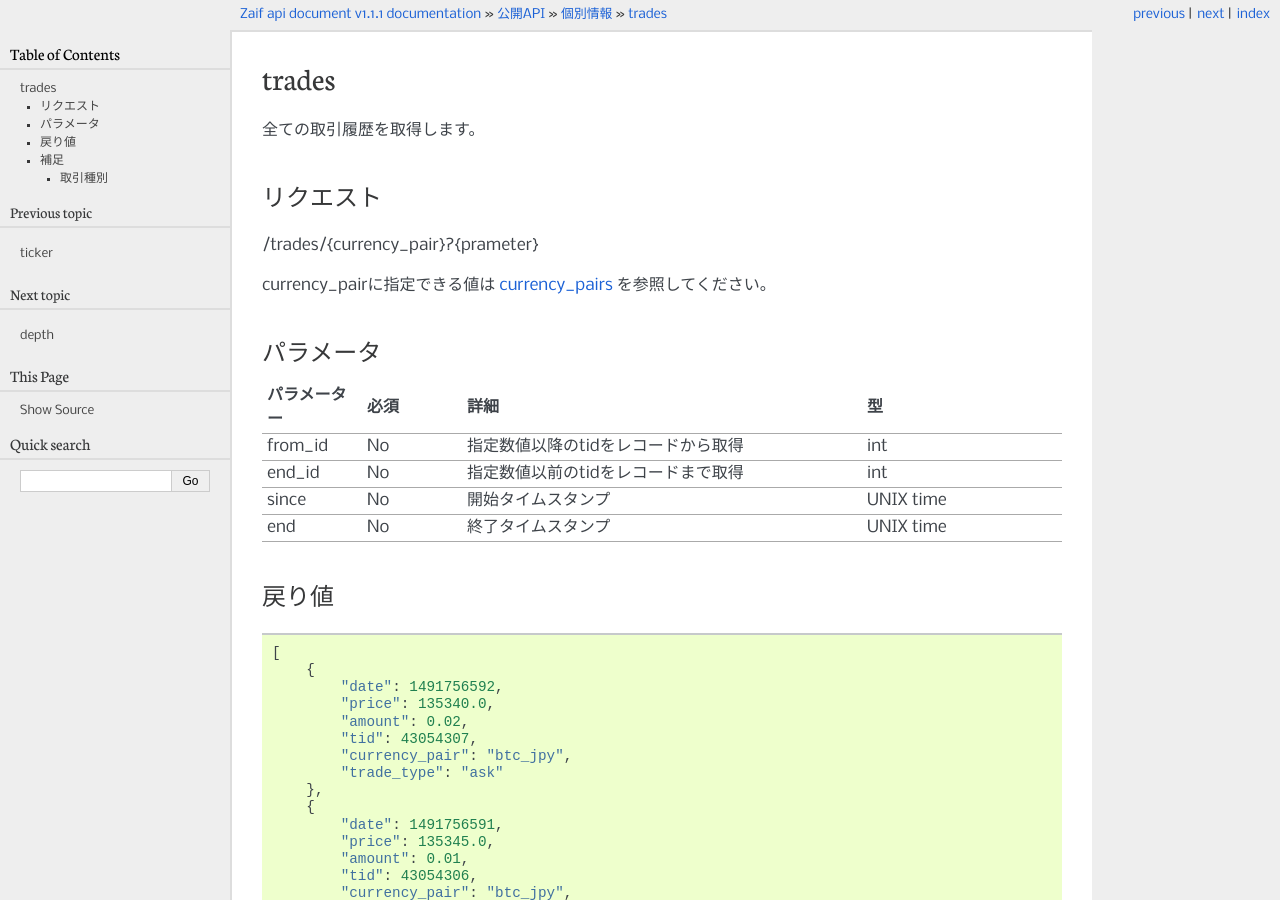
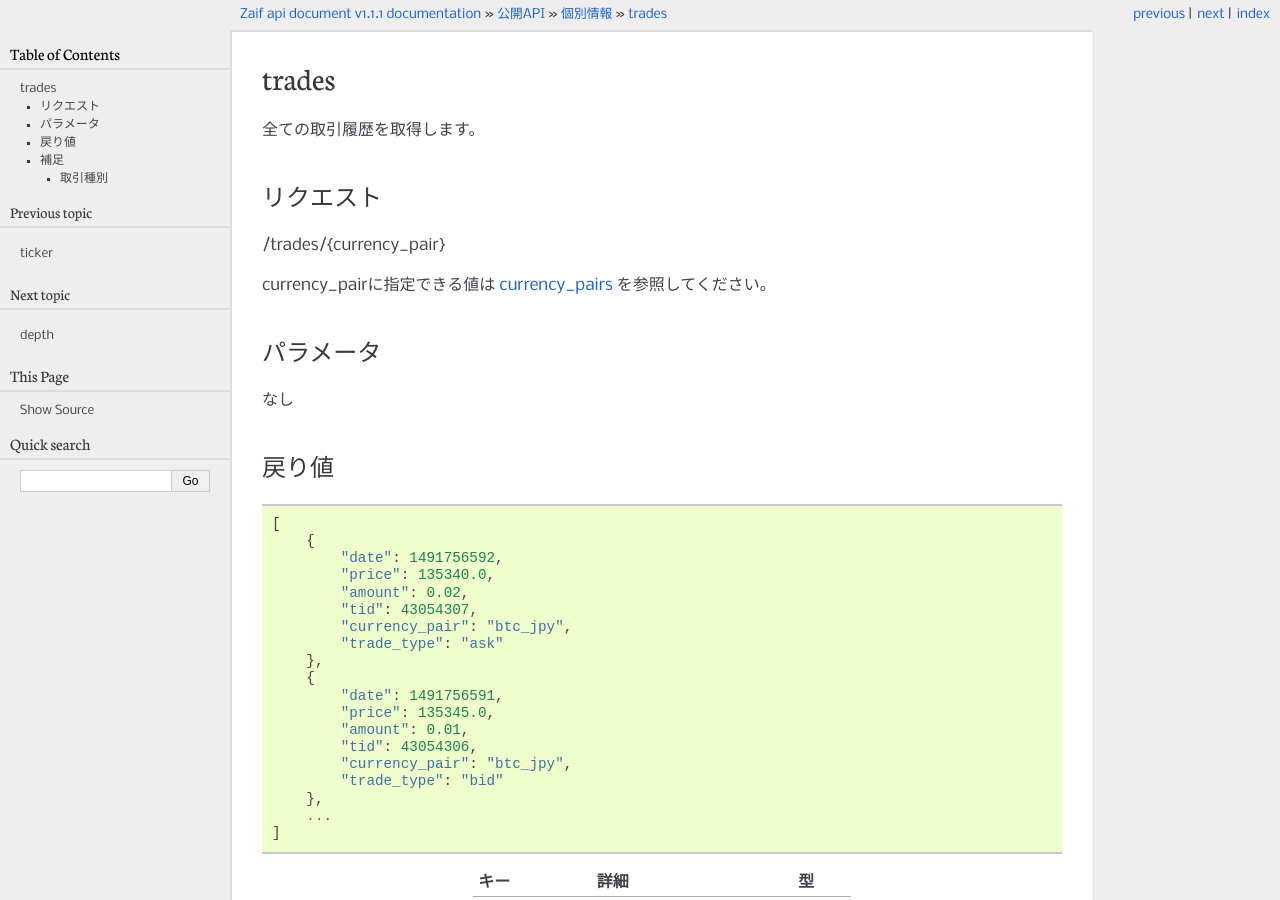
Before and after one commit to techbureau/api-doc, a Sphinx documentation site: the page built from docs/public/2_individual/5_trades.rst, in a window 1280 px wide and 900 px high. Built offline with Sphinx 7.4.7, drawn with Linux system fonts in a browser that asks for light colours.

```diff
--- a/docs/public/2_individual/5_trades.rst
+++ b/docs/public/2_individual/5_trades.rst
@@ -5,22 +5,14 @@
 
 リクエスト
 ==============
-/trades/{currency_pair}?{prameter}
+/trades/{currency_pair}
 
 currency_pairに指定できる値は :ref:`public-currency-pairs` を参照してください。
 
 
 パラメータ
 ==============
-.. csv-table::
-   :header: "パラメーター", "必須", "詳細", "型"
-   :widths: 5, 5, 20, 10
-
-   "from_id", "No", "指定数値以降のtidをレコードから取得", "int"
-   "end_id", "No", "指定数値以前のtidをレコードまで取得", "int"
-   "since", "No", "開始タイムスタンプ", "UNIX time"
-   "end", "No", "終了タイムスタンプ", "UNIX time"
-
+なし
 
 戻り値
 ==============
--- a/docs/trade/2_individual/9_withdraw.rst
+++ b/docs/trade/2_individual/9_withdraw.rst
@@ -22,7 +22,6 @@
    "message", "No", "送信メッセージ(XEMのみ)", "ASCII str", "　"
    "amount", "Yes", "引き出す金額(例: 0.3)", "numerical", "　"
    "opt_fee", "No", "採掘者への手数料(例: 0.003) ただしcurrencyがbtc、mona以外の時に指定するとエラーとなります。", "numerical", "　"
-   "adding_fee", "No", "デフォルトの手数料から指定数値が足されます、マイナス数値を指定するとデフォルト手数料から指定数値が引かれます。opt_feeとadding_feeは同時に指定できません。currencyがbtc以外の時に指定するとエラーとなります。", "numerical", "　"
 
 
 戻り値
```
